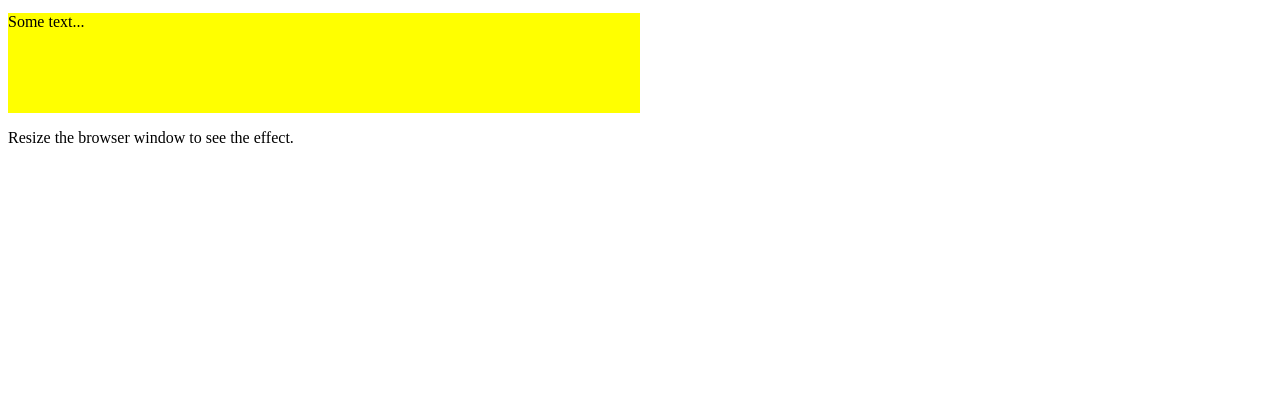
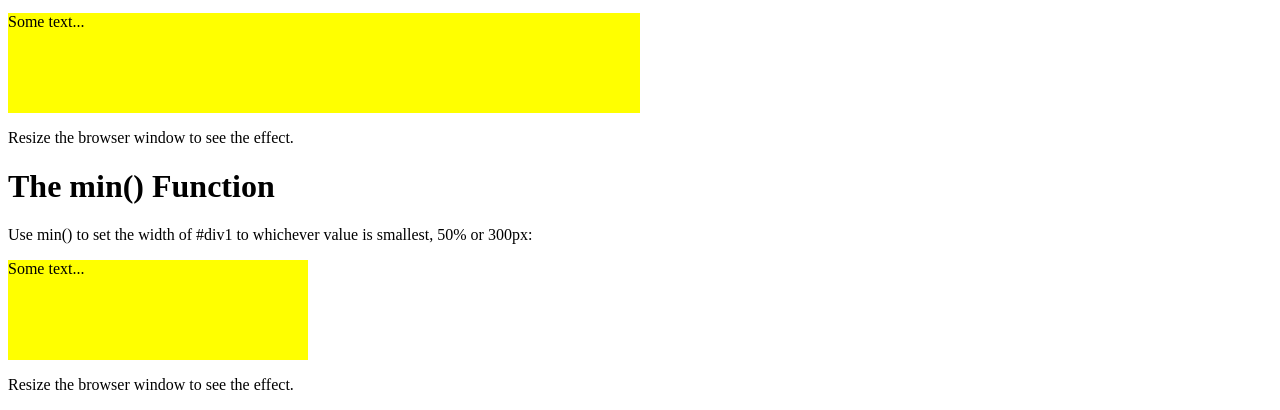
Before and after one commit to anitah31/project1, a plain HTML site: page index.html in a window 1280 px wide. Shown: the part 604-1014 px from the top of the page. Before the commit the page ends 800 px from the top, so only its background shows below. Drawn offline with Linux system fonts and the light colour scheme.

Commit message:
Update index.html

```diff
--- a/index.html
+++ b/index.html
@@ -19,6 +19,11 @@
    height: 100px;
    width: max(50%, 300px);
         }
+#div3 {
+  background-color: yellow;
+  height: 100px;
+  width: min(50%, 300px);
+}
 </style>
 </head>
 <body>
@@ -36,5 +41,15 @@
     <div id="div2">Some text...</div>
     <p> Resize the browser window to see the effect.</p>
 
+
+    <h1>The min() Function</h1>
+
+<p>Use min() to set the width of #div1 to whichever value is smallest, 50% or 300px:</p>
+
+<div id="div3">Some text...</div>
+
+<p>Resize the browser window to see the effect.</p>
+
+
 </body>
 </html>
```
